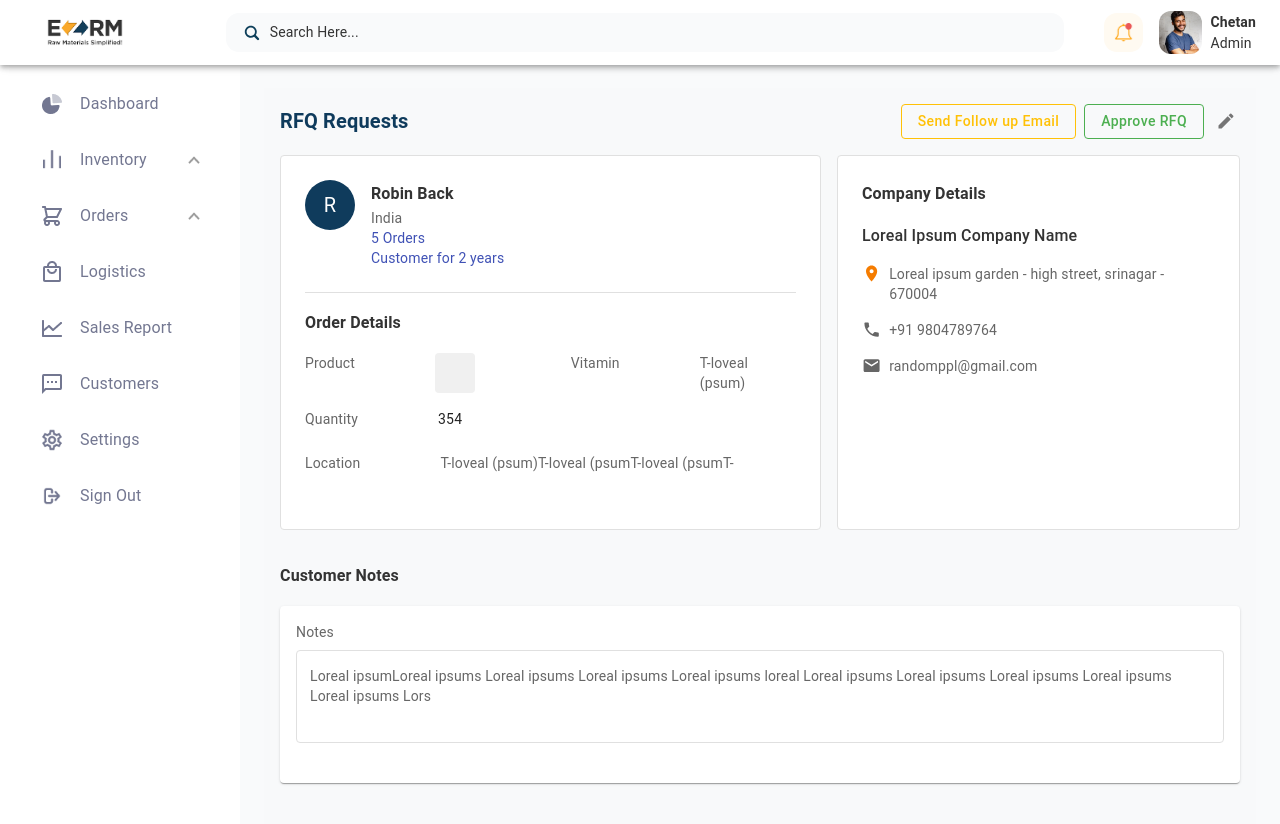
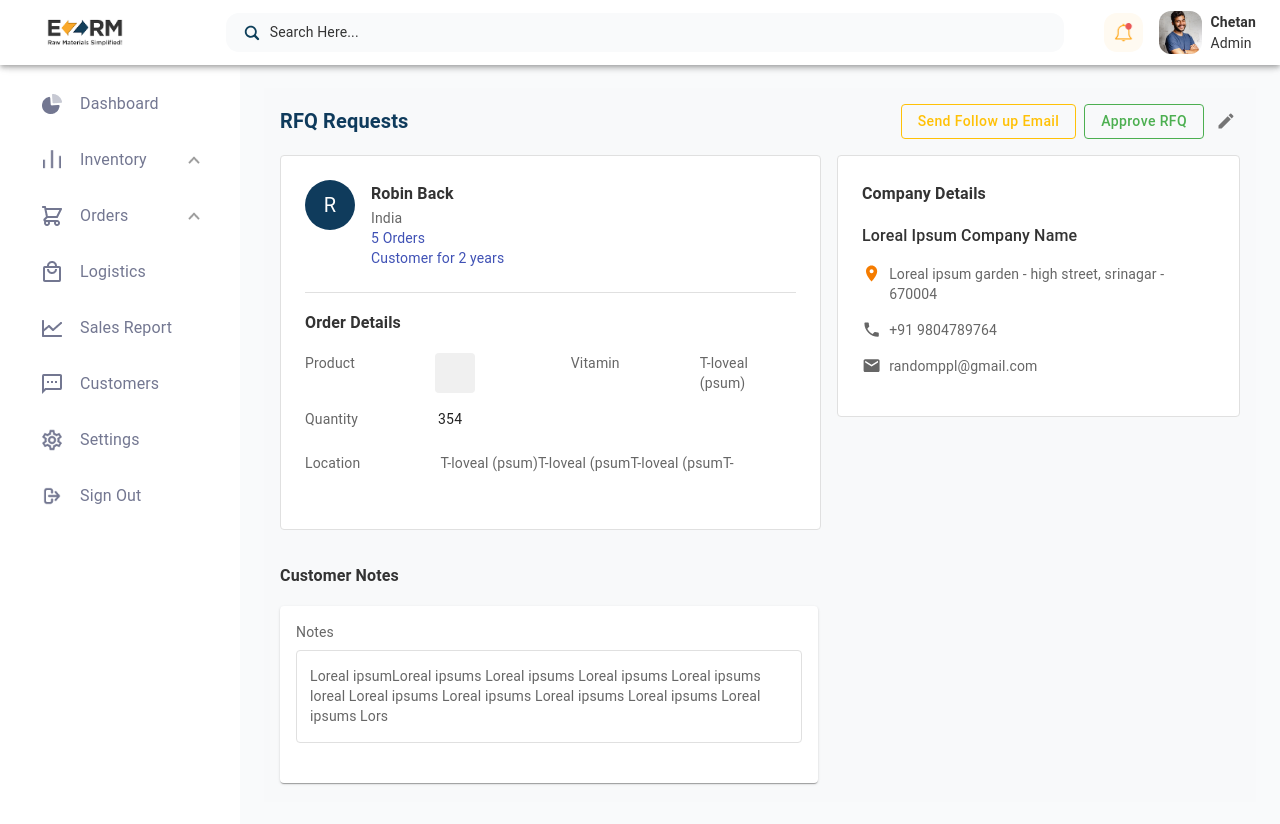
Before and after one commit to Ketan281/ezrm-ui, a Next.js app: page /admin/order/rfq/detail/1 in a window 1280 px wide. Shown: the top 824 px of the page. Built offline with nearby package versions, Linux system fonts and the light colour scheme.

Commit message:
saved chnages

```diff
--- a/src/app/admin/order/rfq/detail/[id]/page.tsx
+++ b/src/app/admin/order/rfq/detail/[id]/page.tsx
@@ -175,7 +175,8 @@ const RFQRequests = () => {
                             p: 3,
                             borderRadius: 1,
                             border: "1px solid #e0e0e0",
-                            backgroundColor: "#fff"
+                            backgroundColor: "#fff",
+                            maxHeight:"70%"
                         }}
                     >
                         <Typography variant="subtitle1" sx={{ fontWeight: 600, color: "#333", mb: 2 }}>
@@ -212,7 +213,7 @@ const RFQRequests = () => {
                 <Grid>
 
                 </Grid>
-                <Grid width={"100%"} mt={-60}>
+                <Grid width={"56%"} mt={-28} ml={-32}>
                 <Typography variant="subtitle1" sx={{ fontWeight: 600, color: "#333", mb: 2 }}>
                         Customer Notes
                     </Typography>
```
